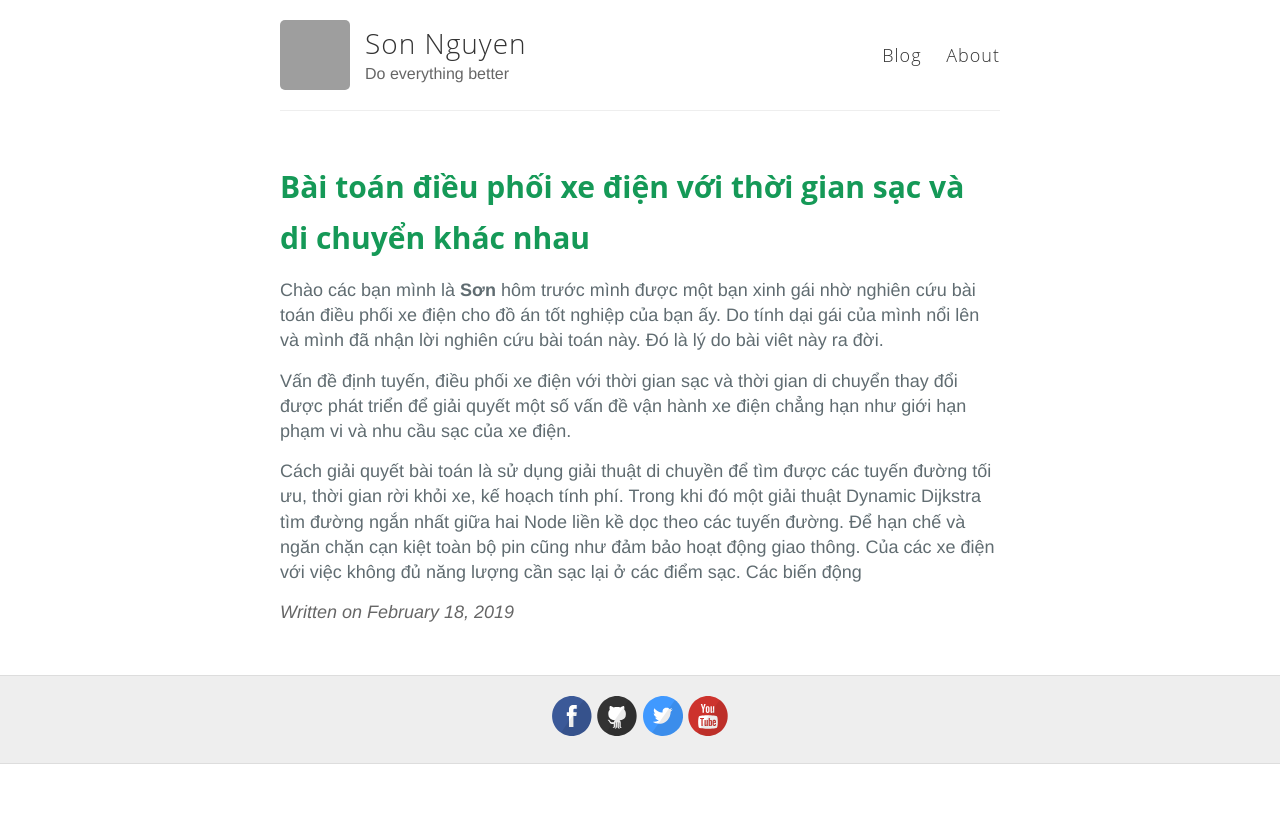
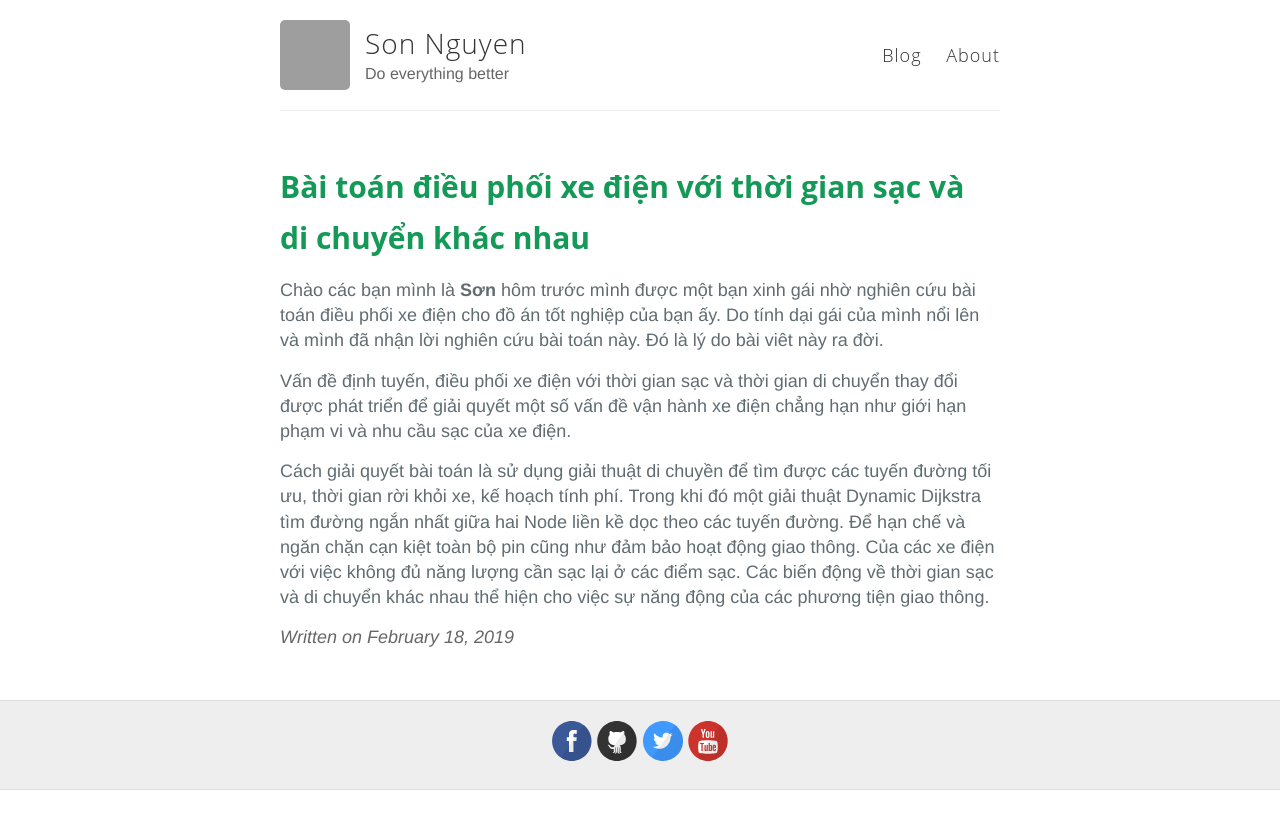
Before and after one commit to sonnhfit/sonnhfit.github.io, a Jekyll site: the page built from _posts/2019-2-18-Bài toán điều phối xe điện với thời gian sạc và di chuyển khác nhau.md, in a window 1280 px wide. Shown: the top 829 px of the page. Built offline with Jekyll 4.4.1, drawn with Linux system fonts in a browser that asks for light colours; grey boxes are pictures that could not be loaded.

Commit message:
Update 2019-2-18-Bài toán điều phối xe điện với thời gian sạc và di chuyển khác nhau.md

```diff
--- a/_posts/2019-2-18-Bài toán điều phối xe điện với thời gian sạc và di chuyển khác nhau.md
+++ b/_posts/2019-2-18-Bài toán điều phối xe điện với thời gian sạc và di chuyển khác nhau.md
@@ -9,4 +9,4 @@
 xe điện chẳng hạn như giới hạn phạm vi và nhu cầu sạc của xe điện.
 
 Cách giải quyết bài toán là sử dụng giải thuật di chuyền để tìm được các tuyến đường tối ưu, thời gian rời khỏi xe, kế hoạch tính phí.
- Trong khi đó một giải thuật Dynamic  Dijkstra tìm đường ngắn nhất giữa hai Node liền kề dọc theo các tuyến đường. Để hạn chế  và ngăn chặn cạn kiệt toàn bộ pin cũng như đảm bảo hoạt động giao thông. Của các xe điện với việc không đủ năng lượng cần sạc lại ở các điểm sạc. Các biến động
+ Trong khi đó một giải thuật Dynamic  Dijkstra tìm đường ngắn nhất giữa hai Node liền kề dọc theo các tuyến đường. Để hạn chế  và ngăn chặn cạn kiệt toàn bộ pin cũng như đảm bảo hoạt động giao thông. Của các xe điện với việc không đủ năng lượng cần sạc lại ở các điểm sạc. Các biến động về thời gian sạc và di chuyển khác nhau thể hiện cho việc sự năng động của các phương tiện giao thông.
```
